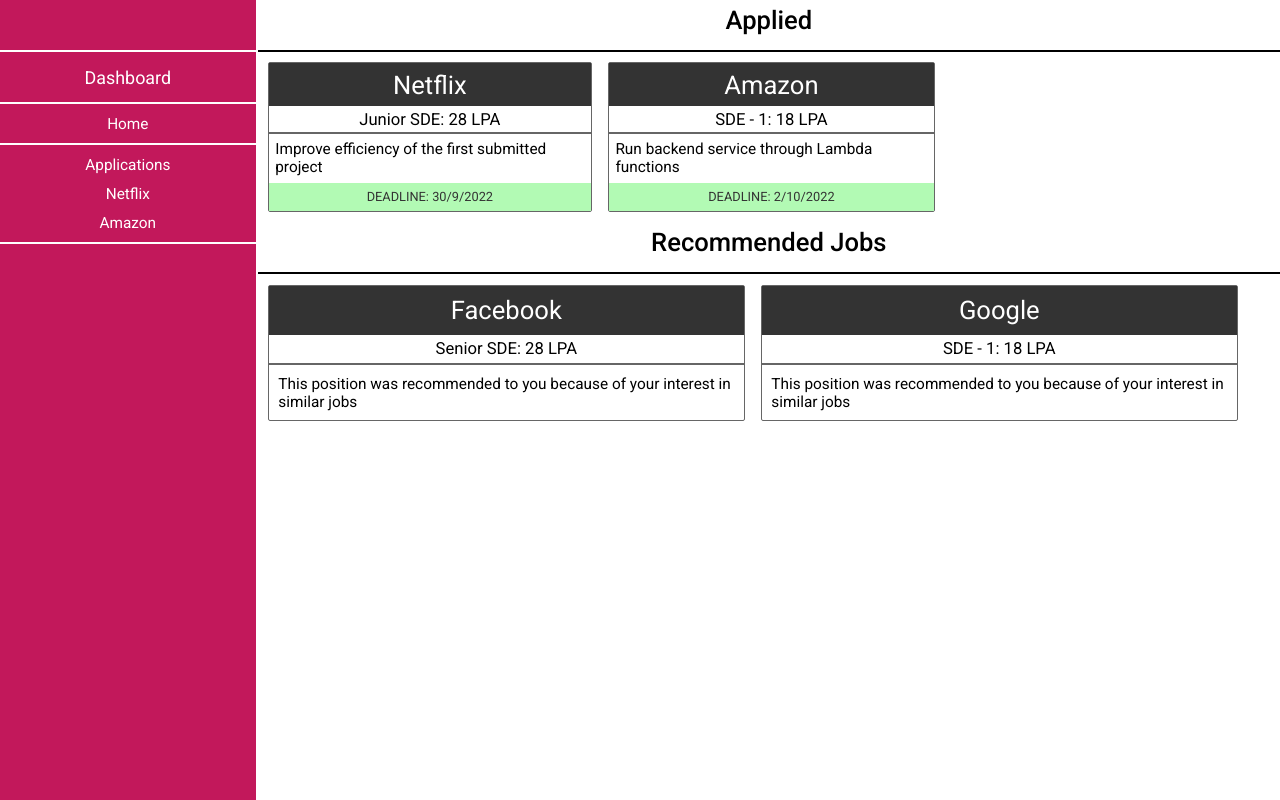
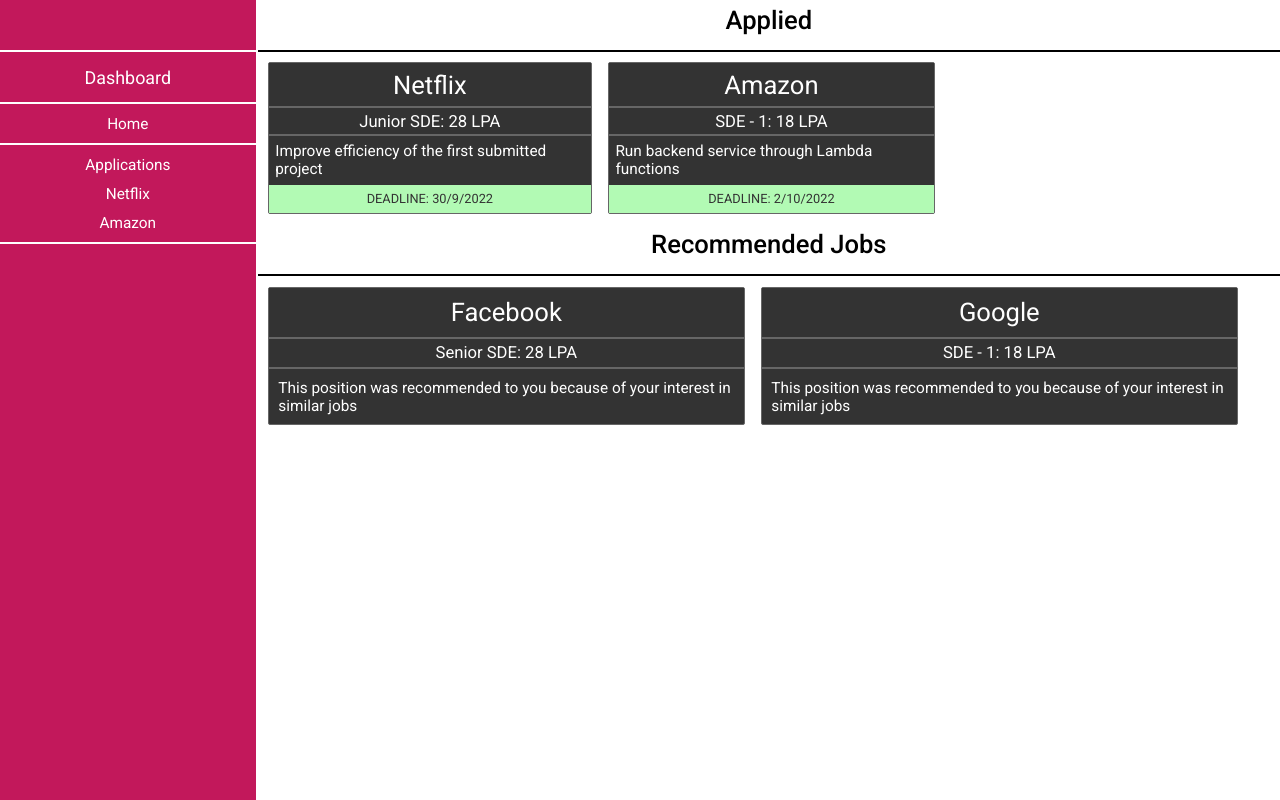
Before and after one commit to Hriday1321/Aviate_Project, a React (Create React App) app: page / in a window 1280 px wide. Built offline with nearby package versions, Linux system fonts and the light colour scheme.

Commit message:
final commit

```diff
--- a/src/components/Home/Home.elements.js
+++ b/src/components/Home/Home.elements.js
@@ -21,16 +21,17 @@
 
 export const DivC = styled.div`
     min-width: 200px;
-    background-color: white;
+    background-color: #333;
     border: solid #666 1px;
     border-radius: 2px;
-    color: black;
+    color: white;
 `;
 
 export const N = styled.div`
     font-size: 2vw;
     text-align: center;
     background-color: #333;
+    border-bottom: solid #666 2px;
     padding: 2%;
     color: white;
 `;
```
